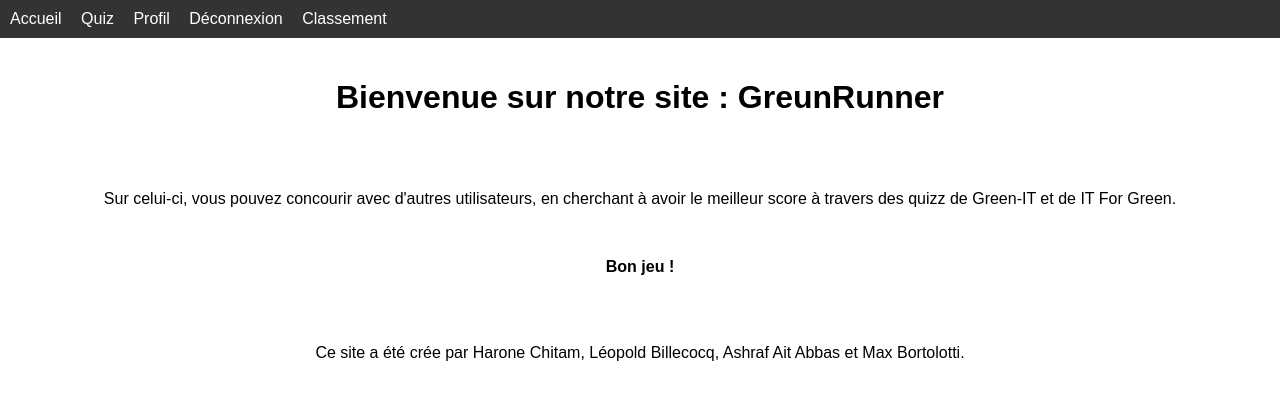
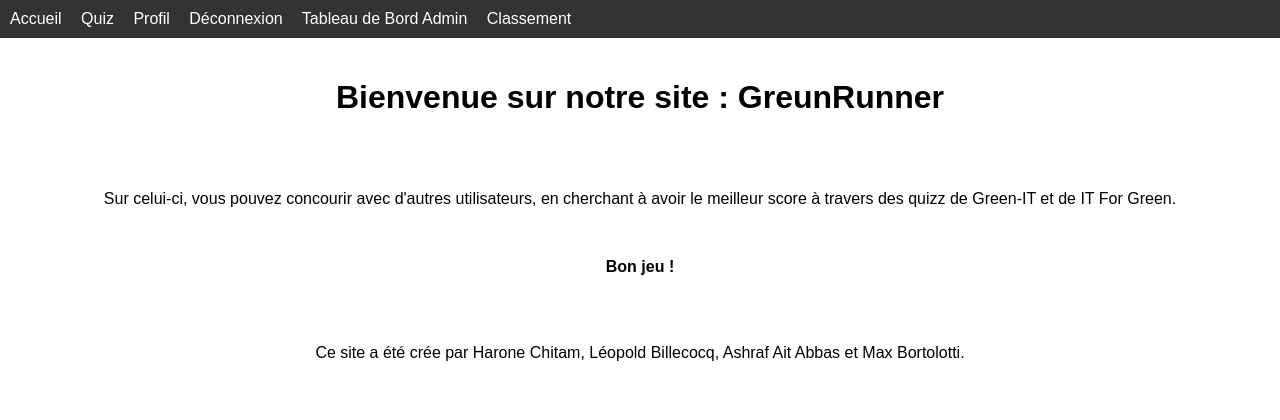
Before and after one commit to leopold-bll/Projet-GreenIT, a Flask app: page / in a window 1280 px wide. Shown: the top 420 px of the page. Run offline with Flask 3, Linux system fonts and the light colour scheme; a user stored in the database is signed in; tables that the repository leaves empty hold one stand-in row (values such as "Sample post"); parts of the project's set-up code (start-up, migrations or seed data) failed here and were passed over.

Commit message:
ajout d'un bouton admin dashboard visible et accessible que par les admins

```diff
--- a/templates/accueil.html
+++ b/templates/accueil.html
@@ -14,6 +14,9 @@
     <a href="{{ url_for('quizz') }}">Quiz</a>
     <a href="{{ url_for('profile') }}">Profil</a>
     <a href="{{ url_for('logout') }}">Déconnexion</a>
+    {% if current_user.admin %}
+    <a href="{{ url_for('admin_dashboard') }}">Tableau de Bord Admin</a>
+    {% endif %}
     {% else %}
     <a href="{{ url_for('login') }}">Connexion</a>
     <a href="{{ url_for('register') }}">Inscription</a>
```
